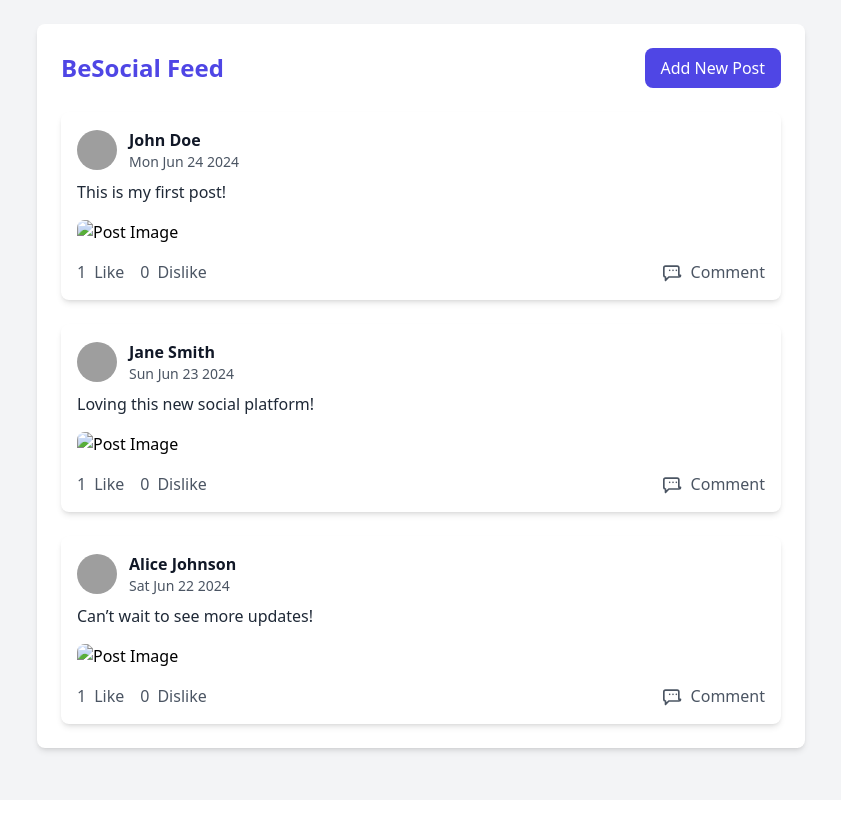
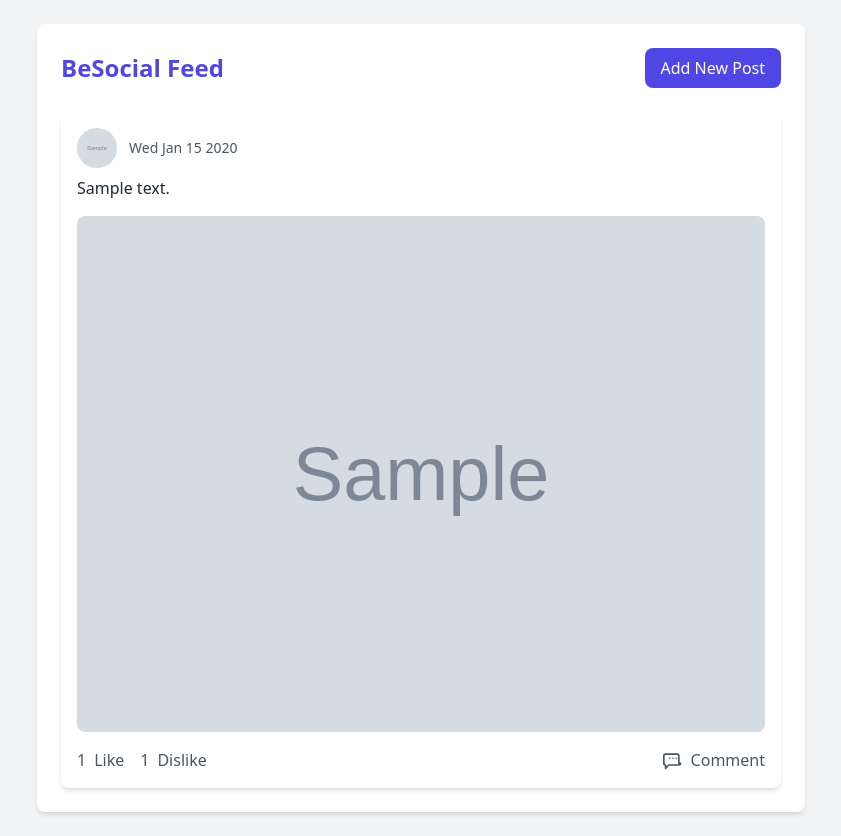
Before and after one commit to abhay-on-git/BeSocial, a Node server app: page /feed in a window 1280 px wide. Shown: the part 68-904 px from the top of the page, without its empty margins (219-1060 px from the left). Before the commit the page ends 825 px from the top, so only its background shows below. Run offline with Node 20, Linux system fonts and the light colour scheme; tables that the repository leaves empty hold one stand-in row (values such as "Sample post"); grey boxes marked "Sample" are stand-in pictures; some libraries are stand-ins or nearby versions; grey boxes are pictures that could not be loaded.

Commit message:
configured-public-path

```diff
--- a/app.js
+++ b/app.js
@@ -29,7 +29,7 @@ app.use(logger('dev'));
 app.use(express.json());
 app.use(express.urlencoded({ extended: false }));
 app.use(cookieParser());
-app.use(express.static(path.join(__dirname, 'public')));
+app.use('/public',express.static(path.join(__dirname, 'public')));
 app.use(express.json());
 
 // passport set-up
--- a/routes/index.js
+++ b/routes/index.js
@@ -34,7 +34,6 @@ router.get("/resend-otp/:id",async (req, res) => {
   const id = req.params.id
   try {
     const user = await userCollection.findOne({ _id: id });
-    console.log();
 
 
     await resetPasswordViaOTP(req, res, user,ifResend = true);
@@ -64,11 +63,8 @@ router.get('/resetOldPassword/:id',(req,res,next)=>{
 
 router.get('/feed',async (req,res,next)=>{
   const posts = await Post.find().populate('createdBy')
-  console.log(posts,"posts")
   res.render('feed',{
-    user: req.user,
-    id: req.params.id,
-    // posts: posts
+    posts
   })
 })
 
--- a/views/feed.ejs
+++ b/views/feed.ejs
@@ -18,36 +18,39 @@
 
         <!-- Posts Feed -->
         <div class="space-y-6">
-            <% const dummyPosts = [
+            <!-- <% const dummyPosts = [
                 { author: 'John Doe', avatar: 'https://randomuser.me/api/portraits/men/1.jpg', createdAt: '2024-06-24', content: 'This is my first post!', image: 'https://via.placeholder.com/400x200' },
                 { author: 'Jane Smith', avatar: 'https://randomuser.me/api/portraits/women/1.jpg', createdAt: '2024-06-23', content: 'Loving this new social platform!', image: 'https://via.placeholder.com/400x200' },
                 { author: 'Alice Johnson', avatar: 'https://randomuser.me/api/portraits/women/2.jpg', createdAt: '2024-06-22', content: 'Can’t wait to see more updates!', image: 'https://via.placeholder.com/400x200' }
-            ]; %>
-            <% dummyPosts.forEach(post => { %>
+            ]; %> -->
+            <% posts.forEach(post => { %>
                 <div class="bg-white p-4 rounded-lg shadow-md">
                     <div class="flex items-center mb-2">
-                        <img src="<%= post.avatar %>" alt="User Avatar" class="w-10 h-10 rounded-full mr-3">
+
+                        <img src="<%=post.createdBy?.avatar ? '/public'+post.createdBy?.avatar : 'https://randomuser.me/api/portraits/women/2.jpg'  %>" alt="User Avatar" class="w-10 h-10 rounded-full mr-3">
+
                         <div>
-                            <h4 class="text-gray-900 font-semibold"><%= post.author %></h4>
+                            <h4 class="text-gray-900 font-semibold"></h4>
                             <p class="text-gray-600 text-sm"><%= new Date(post.createdAt).toDateString() %></p>
                         </div>
                     </div>
-                    <p class="text-gray-800 mb-4"><%= post.content %></p>
-                    <% if (post.image) { %>
-                        <img src="<%= post.image %>" alt="Post Image" class="w-full rounded-lg mb-4">
+                    <p class="text-gray-800 mb-4"><%= post.postContent%></p>
+                    <% if (post.postImage) { %>
+                        <% console.log(post.postImage,'LLLLLLLL') %>
+                        <img src="<%= post.postImage || 'https://randomuser.me/api/portraits/women/2.jpg' %>" alt="Post Image" class="w-full rounded-lg mb-4">
                     <% } %>
                     <div class="flex justify-between items-center">
                         <div class="flex space-x-4">
                             <button class="flex items-center space-x-2 text-gray-600 hover:text-indigo-600">
-                            <span>1</span>
+                            <span><%= post.likes.length %></span>
                                 <span>Like</span>
                             </button>
                             <button class="flex items-center space-x-2 text-gray-600 hover:text-red-600">
-                                <span>0</span>
+                                <span><%= post.dislikes.length %></span>
                                 <span>Dislike</span>
                             </button>
                         </div>
-                        <button onclick="toggleComments(<%= post.author %>)" class="flex items-center space-x-2 text-gray-600 hover:text-indigo-600">
+                        <button onclick="toggleComments('<%= post.createdBy?.username  %>')" class="flex items-center space-x-2 text-gray-600 hover:text-indigo-600">
                             <svg class="w-5 h-5" fill="none" stroke="currentColor" viewBox="0 0 24 24" xmlns="http://www.w3.org/2000/svg">
                                 <path stroke-linecap="round" stroke-linejoin="round" stroke-width="2" d="M8 10h.01M12 10h.01M16 10h.01M21 16a2 2 0 01-2 2H7l-4 4v-4a2 2 0 01-2-2V7a2 2 0 012-2h14a2 2 0 012 2v9z"></path>
                             </svg>
@@ -55,7 +58,7 @@
                         </button>
                     </div>
                     <!-- Comment Section -->
-                    <div id="comments-<%= post.author %>" class="mt-4 hidden">
+                    <div id="comments-<%= post.createdBy?.username %>" class="mt-4 hidden">
                         <form class="space-y-2">
                             <textarea rows="2" placeholder="Add a comment..."
                                 class="w-full p-2 border border-gray-300 rounded focus:outline-none focus:ring-2 focus:ring-indigo-500"></textarea>
--- a/views/profile.ejs
+++ b/views/profile.ejs
@@ -5,7 +5,7 @@
 <section class="w-full bg-[#4f46e5] text-white py-16 flex flex-col items-center">
   <div class="max-w-4xl text-center px-4">
     <div class="relative mb-8">
-      <img src="<%=user.avatar %>" alt="User Avatar" class="rounded-full h-40 w-40 mx-auto shadow-lg">
+      <img src="/public/<%=user.avatar %>" alt="User Avatar" class="rounded-full h-40 w-40 mx-auto shadow-lg">
     </div>
     <h1 class="text-4xl font-bold mb-2"><%= user.username %></h1>
     <p class="text-lg mb-6"><%= user.bio %></p>
```
Also changed, not shown: routes/users.js (+7 -8 lines), public/postImages/1720028051630-mwpdkyvJQeyDjTPQhvbqrQ.png (added).
